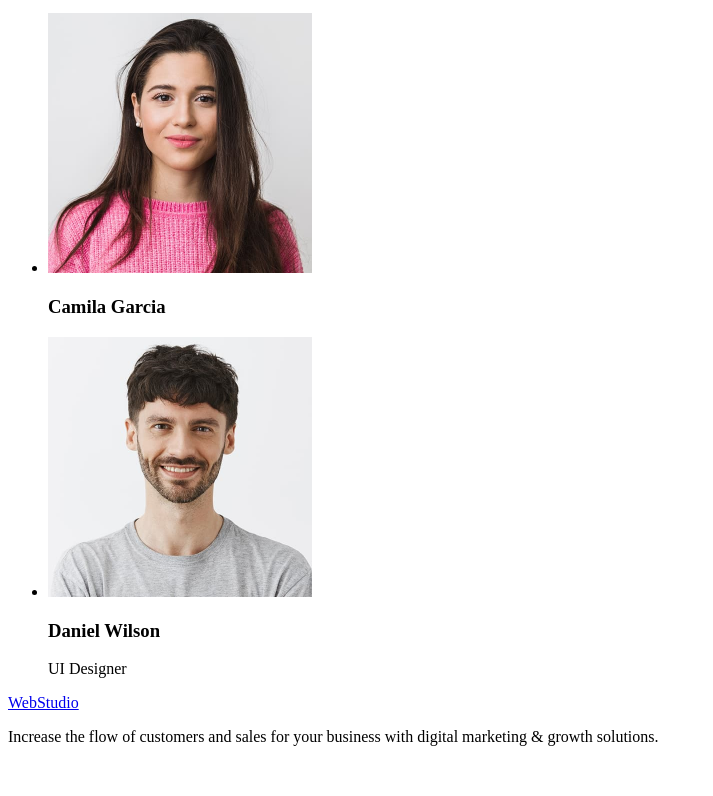
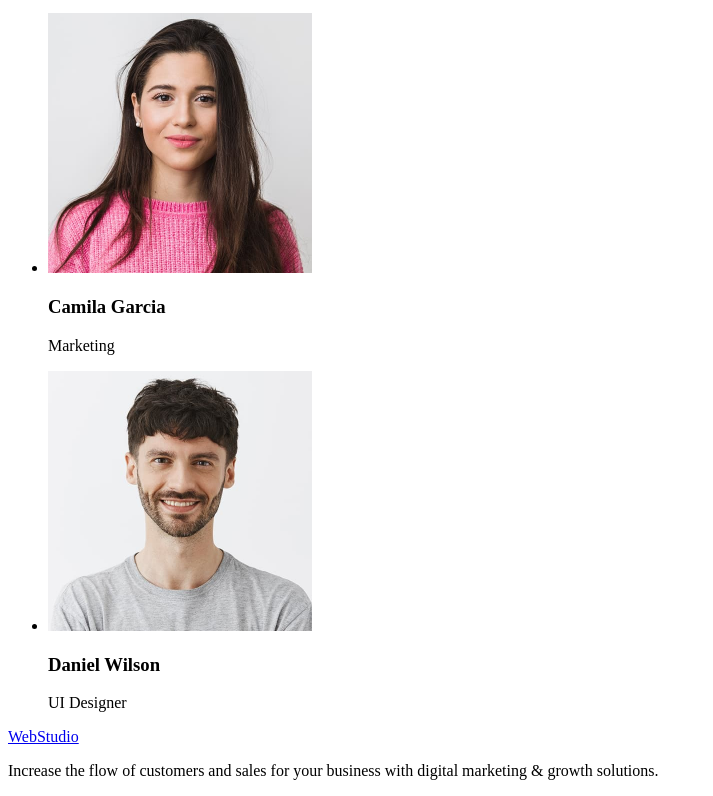
Before and after one commit to Yuliia607/goit-markup-hw-01, a plain HTML site: page index.html in a window 1280 px wide. Shown: the part 1362-2158 px from the top of the page, without its empty margins (0-713 px from the left). Before the commit the page ends 2124 px from the top, so only its background shows below. Drawn offline with Linux system fonts and the light colour scheme.

Commit message:
update todo list

```diff
--- a/index.html
+++ b/index.html
@@ -93,7 +93,7 @@
               height="260"
             />
             <h3>Camila Garcia</h3>
-            <p></p>
+            <p>Marketing</p>
           </li>
           <li>
             <img
```
